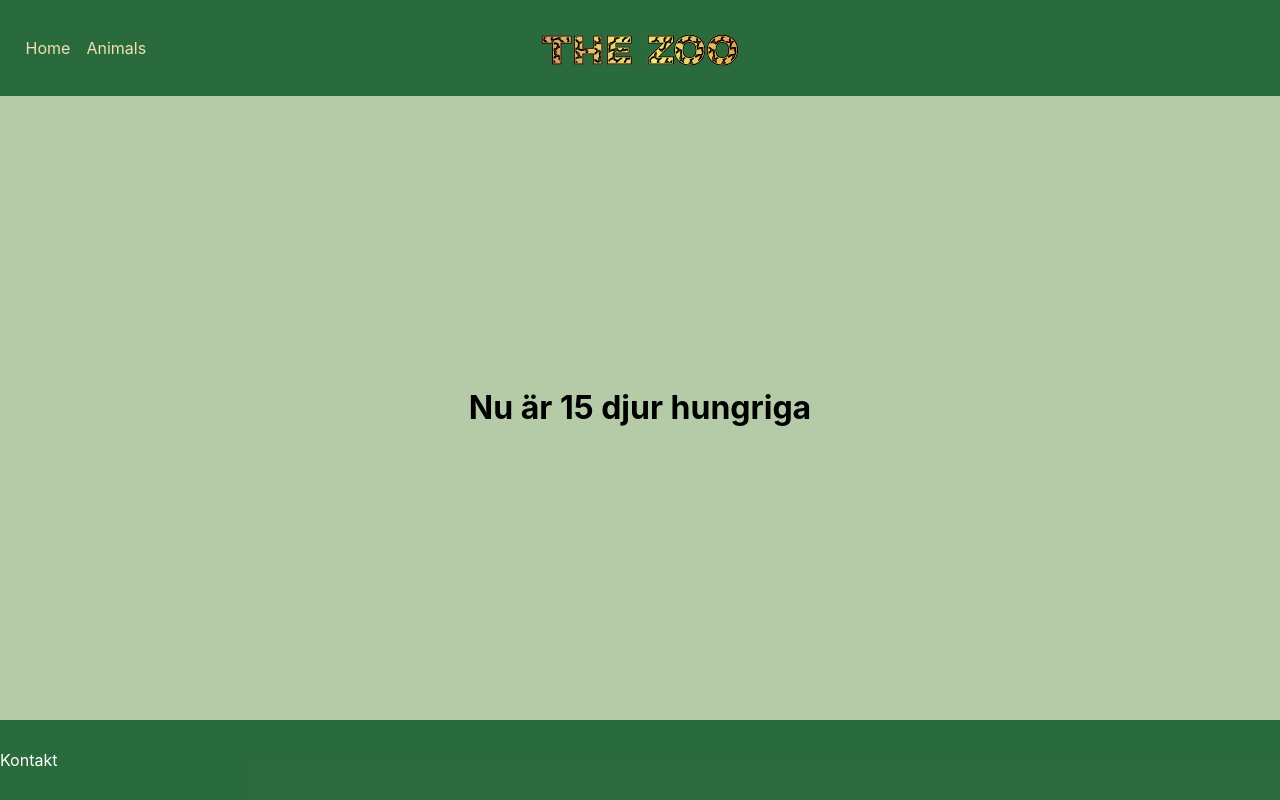
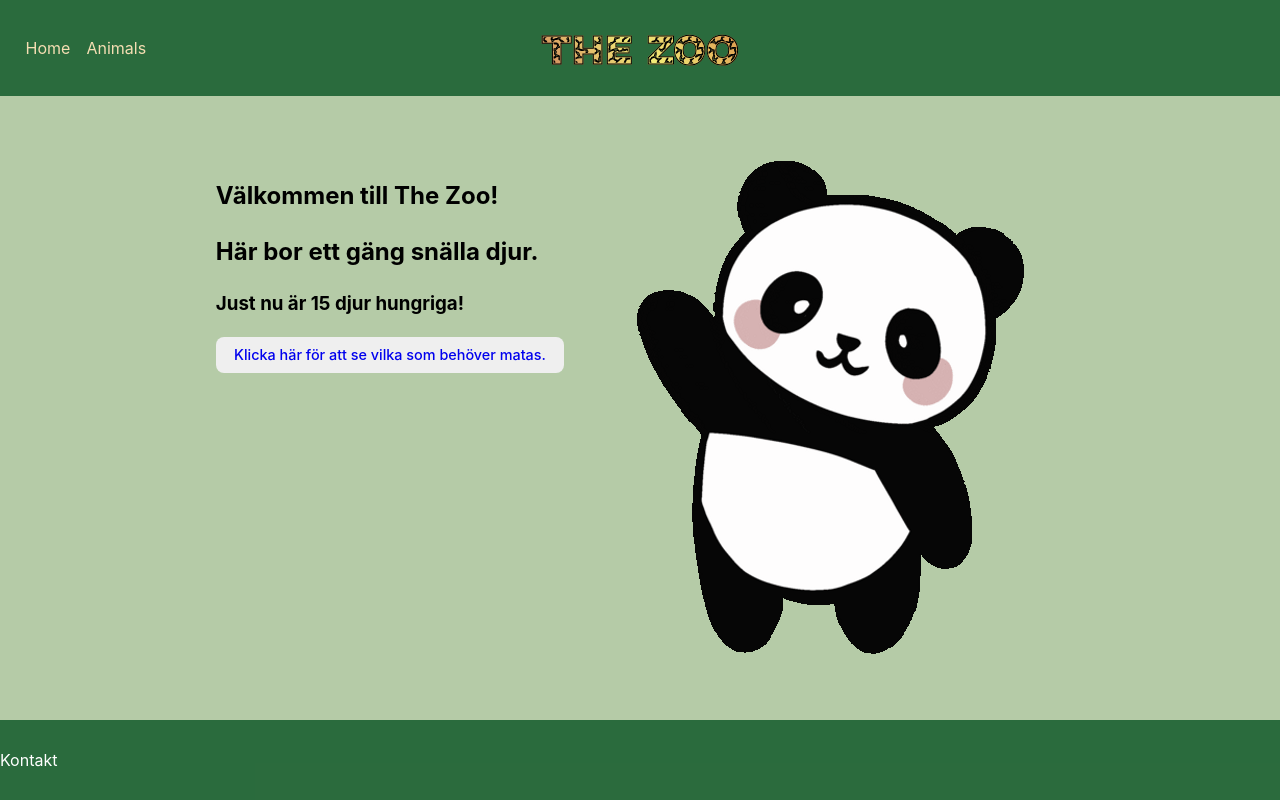
Before and after one commit to feliciacalming/the-zoo__react, a React app: page / in a window 1280 px wide. Built offline with nearby package versions, Linux system fonts and the light colour scheme; the HTML template or start-up script is replaced by a standard one.

Commit message:
(feat): add useEffect for window resizing

```diff
--- a/src/pages/Startpage/Startpage.tsx
+++ b/src/pages/Startpage/Startpage.tsx
@@ -1,11 +1,23 @@
-import { Header } from "../../components/Header/Header";
+import "./Startpage.scss";
 import { checkTime } from "../../helpers/checkTime";
 import { getFromLS } from "../../helpers/getFromLS";
+import panda from "../../assets/Panda-waving.gif";
+import { useEffect, useState } from "react";
+import { Link } from "react-router-dom";
 
 export const Startpage = () => {
+  const [width, setWidth] = useState(window.innerWidth);
+  const animalsInLS = getFromLS();
   let numberOfAnimals: number = 15;
   let hungryAnimals: number = 0;
-  let animalsInLS = getFromLS();
+
+  useEffect(() => {
+    const handleResizeWindow = () => setWidth(window.innerWidth);
+    window.addEventListener("resize", handleResizeWindow);
+    return () => {
+      window.removeEventListener("resize", handleResizeWindow);
+    };
+  }, []);
 
   if (animalsInLS.length > 0) {
     checkTime(animalsInLS, 14400000);
@@ -20,8 +32,19 @@ export const Startpage = () => {
 
   return (
     <>
-      <main className="main__startpage">
-        <h1>Nu är {numberOfAnimals} djur hungriga</h1>
+      <main className="startpage">
+        <section className="startpage__text">
+          {window.innerWidth > 768 ? <h1>Välkommen till The Zoo!</h1> : <></>}
+          <h2>Här bor ett gäng snälla djur.</h2>
+          <h3>Just nu är {numberOfAnimals} djur hungriga!</h3>
+          <button>
+            <Link to="/animals">
+              Klicka här för att se vilka som behöver matas.
+            </Link>
+          </button>
+        </section>
+        <img className="startpage__image" src={panda} />
+        {window.innerWidth < 768 ? <h1>Välkommen till The Zoo!</h1> : <></>}
       </main>
     </>
   );
```
